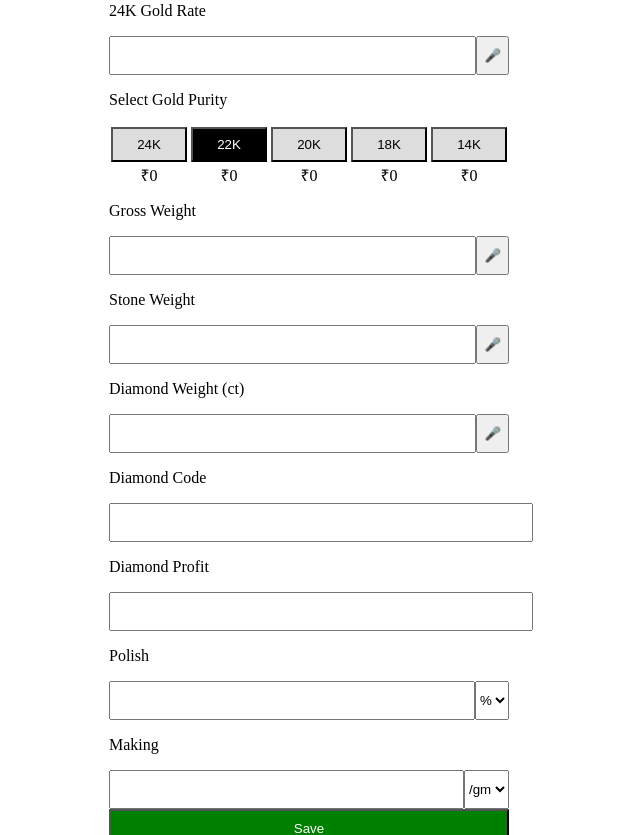
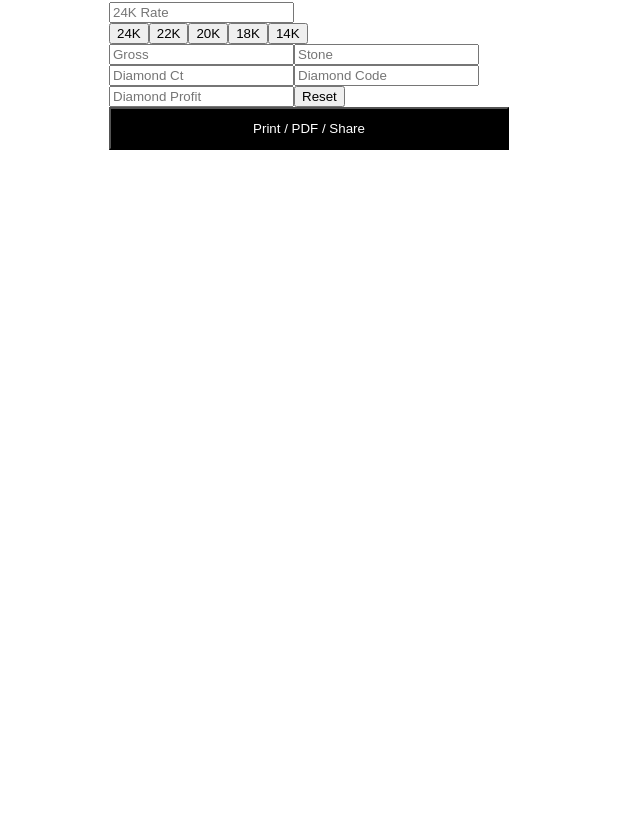
Before and after one commit to nkjewellers/jewellery-calculator, a Next.js app: page /calculator in a window 1280 px wide. Shown: the part 189-1024 px from the top of the page, without its empty margins (331-971 px from the left). After the commit the page ends 800 px from the top, so only its background shows below. Built offline with nearby package versions, Linux system fonts and the light colour scheme.

Commit message:
final print pdf share

```diff
--- a/app/calculator/page.tsx
+++ b/app/calculator/page.tsx
@@ -22,25 +22,24 @@ export default function Calculator() {
 
   const [history, setHistory] = useState<any[]>([]);
 
-  // 🎤 VOICE
   const startVoice = (setValue:any) => {
     const SpeechRecognition =
       (window as any).SpeechRecognition ||
       (window as any).webkitSpeechRecognition;
 
-    if (!SpeechRecognition) return alert("Voice not supported");
+    if (!SpeechRecognition) return;
 
-    const recognition = new SpeechRecognition();
-    recognition.lang = "en-IN";
+    const rec = new SpeechRecognition();
+    rec.lang = "en-IN";
 
-    recognition.onresult = (e:any) => {
-      let text = e.results[0][0].transcript;
-      text = text.replace("point",".").replace(/\s/g,"");
-      const num = parseFloat(text);
-      if (!isNaN(num)) setValue(num);
+    rec.onresult = (e:any)=>{
+      let t = e.results[0][0].transcript;
+      t = t.replace("point",".").replace(/\s/g,"");
+      const num = parseFloat(t);
+      if(!isNaN(num)) setValue(num);
     };
 
-    recognition.start();
+    rec.start();
   };
 
   const purity:any = {24:1,22:0.93,20:0.86,18:0.78,14:0.62};
@@ -51,9 +50,7 @@ export default function Calculator() {
   const diamondGram = diamondCt*0.2;
   const net = Math.max(0, gross-stone-diamondGram);
 
-  const polishValue =
-    polishType==="percent" ? (net*polish)/100 : polish;
-
+  const polishValue = polishType==="percent" ? (net*polish)/100 : polish;
   const goldValue = (net+polishValue)*rate;
 
   let makingValue = 0;
@@ -61,7 +58,6 @@ export default function Calculator() {
   else if(makingType==="percent") makingValue = (goldValue*making)/100;
   else makingValue = making;
 
-  // diamond code logic
   const map:any = {k:1,g:2,c:3,h:4,o:5,i:6,t:7,r:8,a:9,m:0};
   let num="";
   for(let ch of diamondCode.toLowerCase()){
@@ -74,11 +70,6 @@ export default function Calculator() {
   const total = goldValue+makingValue+diamondTotal;
   const final = total + total*0.03;
 
-  const saveHistory = ()=>{
-    setHistory([{price:final.toFixed(0),wt:gross,ct:carat},...history.slice(0,4)]);
-  };
-
-  // ✅ RESET FIX (gold rate safe)
   const resetAll = ()=>{
     setGross(0);
     setStone(0);
@@ -89,120 +80,92 @@ export default function Calculator() {
     setMaking(0);
   };
 
+  // 🔥 FINAL PRINT + PDF + SHARE
+  const handlePrint = async () => {
+
+    const text = `
+NK JEWELLERS
+-------------------
+Wt: ${gross}g  ${carat}K
+Gold: ₹${goldValue.toFixed(0)}
+Dia: ₹${diamondTotal.toFixed(0)}
+Making: ₹${makingValue.toFixed(0)}
+-------------------
+TOTAL: ₹${total.toFixed(0)}
+GST: ₹${(total*0.03).toFixed(0)}
+FINAL: ₹${final.toFixed(0)}
+-------------------
+Thank You 🙏
+`;
+
+    // SHARE (mobile)
+    if (navigator.share) {
+      try {
+        await navigator.share({
+          title: "Jewellery Bill",
+          text: text,
+        });
+        return;
+      } catch {}
+    }
+
+    // PRINT / PDF fallback
+    const win = window.open("", "", "width=300,height=600");
+
+    win.document.write(`
+      <pre style="font-size:14px;font-family:monospace">
+${text}
+      </pre>
+    `);
+
+    win.document.close();
+    win.print();
+  };
+
   return (
     <div style={{padding:16,maxWidth:400,margin:"auto"}}>
 
-      <Image src="/logo.png" alt="logo" width={180} height={100} style={{margin:"auto",display:"block"}}/>
+      <Image src="/logo.png" alt="logo" width={180} height={100} style={{display:"block",margin:"auto"}}/>
 
       <h2 style={{textAlign:"center"}}>Jewellery Calculator</h2>
 
-      <p>24K Gold Rate</p>
-      <div style={{display:"flex"}}>
-        <input type="number" step="0.001"
-          value={rate24||""}
-          onChange={(e)=>setRate24(parseFloat(e.target.value)||0)}
-          style={{flex:1,padding:10}}/>
-        <button onClick={()=>startVoice(setRate24)}>🎤</button>
-      </div>
+      <input type="number" value={rate24||""}
+        onChange={(e)=>setRate24(parseFloat(e.target.value)||0)}
+        placeholder="24K Rate"/>
 
-      <p>Select Gold Purity</p>
       <div style={{display:"flex"}}>
         {[24,22,20,18,14].map(c=>(
-          <button key={c}
-            onClick={()=>setCarat(c)}
-            style={{
-              flex:1,margin:2,padding:8,
-              background:carat===c?"black":"#ddd",
-              color:carat===c?"white":"black"
-            }}>
-            {c}K
-          </button>
+          <button key={c} onClick={()=>setCarat(c)}>{c}K</button>
         ))}
       </div>
 
-      <div style={{display:"flex"}}>
-        {[24,22,20,18,14].map(c=>(
-          <div key={c} style={{flex:1,textAlign:"center"}}>
-            ₹{getRate(c).toFixed(0)}
-          </div>
-        ))}
-      </div>
+      <input type="number" step="0.001" value={gross||""}
+        onChange={(e)=>setGross(parseFloat(e.target.value)||0)}
+        placeholder="Gross"/>
 
-      <p>Gross Weight</p>
-      <div style={{display:"flex"}}>
-        <input type="number" step="0.001"
-          value={gross||""}
-          onChange={(e)=>setGross(parseFloat(e.target.value)||0)}
-          style={{flex:1,padding:10}}/>
-        <button onClick={()=>startVoice(setGross)}>🎤</button>
-      </div>
+      <input type="number" step="0.001" value={stone||""}
+        onChange={(e)=>setStone(parseFloat(e.target.value)||0)}
+        placeholder="Stone"/>
 
-      <p>Stone Weight</p>
-      <div style={{display:"flex"}}>
-        <input type="number" step="0.001"
-          value={stone||""}
-          onChange={(e)=>setStone(parseFloat(e.target.value)||0)}
-          style={{flex:1,padding:10}}/>
-        <button onClick={()=>startVoice(setStone)}>🎤</button>
-      </div>
+      <input type="number" step="0.001" value={diamondCt||""}
+        onChange={(e)=>setDiamondCt(parseFloat(e.target.value)||0)}
+        placeholder="Diamond Ct"/>
 
-      <p>Diamond Weight (ct)</p>
-      <div style={{display:"flex"}}>
-        <input type="number" step="0.001"
-          value={diamondCt||""}
-          onChange={(e)=>setDiamondCt(parseFloat(e.target.value)||0)}
-          style={{flex:1,padding:10}}/>
-        <button onClick={()=>startVoice(setDiamondCt)}>🎤</button>
-      </div>
-
-      <p>Diamond Code</p>
       <input value={diamondCode}
         onChange={(e)=>setDiamondCode(e.target.value)}
-        style={{width:"100%",padding:10}}/>
+        placeholder="Diamond Code"/>
 
-      <p>Diamond Profit</p>
-      <input type="number" step="0.001"
-        value={diamondProfit||""}
+      <input type="number" value={diamondProfit||""}
         onChange={(e)=>setDiamondProfit(parseFloat(e.target.value)||0)}
-        style={{width:"100%",padding:10}}/>
+        placeholder="Diamond Profit"/>
 
-      <p>Polish</p>
-      <div style={{display:"flex"}}>
-        <input type="number" step="0.001"
-          value={polish||""}
-          onChange={(e)=>setPolish(parseFloat(e.target.value)||0)}
-          style={{flex:1,padding:10}}/>
-        <select onChange={(e)=>setPolishType(e.target.value)}>
-          <option value="percent">%</option>
-          <option value="flat">₹</option>
-        </select>
-      </div>
+      <button onClick={resetAll}>Reset</button>
 
-      <p>Making</p>
-      <div style={{display:"flex"}}>
-        <input type="number" step="0.001"
-          value={making||""}
-          onChange={(e)=>setMaking(parseFloat(e.target.value)||0)}
-          style={{flex:1,padding:10}}/>
-        <select onChange={(e)=>setMakingType(e.target.value)}>
-          <option value="perGram">/gm</option>
-          <option value="percent">%</option>
-          <option value="flat">₹</option>
-        </select>
-      </div>
-
-      <button onClick={saveHistory} style={{width:"100%",background:"green",color:"white",padding:10}}>Save</button>
-      <button onClick={resetAll} style={{width:"100%",background:"red",color:"white",padding:10}}>Reset</button>
-
-      <div style={{background:"black",color:"white",padding:10,textAlign:"center"}}>
-        <p>Without GST: ₹{total.toFixed(0)}</p>
-        <h2>With GST: ₹{final.toFixed(0)}</h2>
-      </div>
-
-      <p>Last 5 Transactions</p>
-      {history.map((h,i)=>(
-        <p key={i}>{h.price} | {h.wt}gm | {h.ct}K</p>
-      ))}
+      {/* 🔥 FINAL BUTTON */}
+      <button onClick={handlePrint}
+        style={{width:"100%",background:"black",color:"white",padding:12}}>
+        Print / PDF / Share
+      </button>
 
     </div>
   );
```
